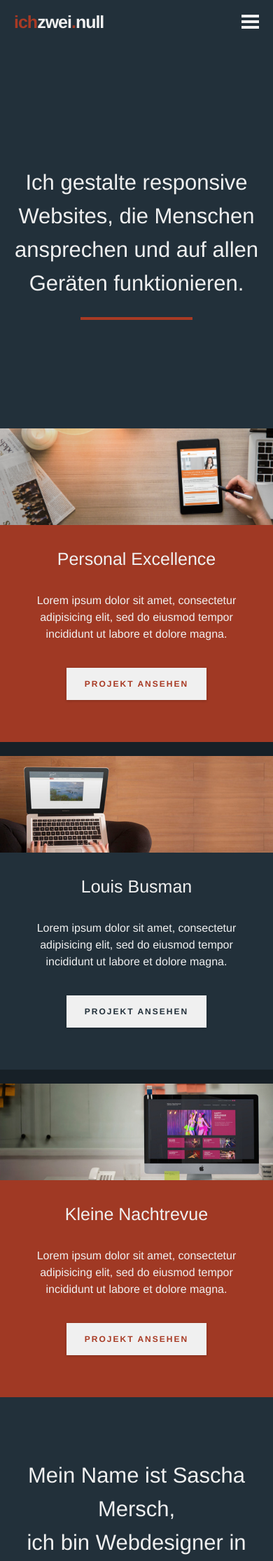
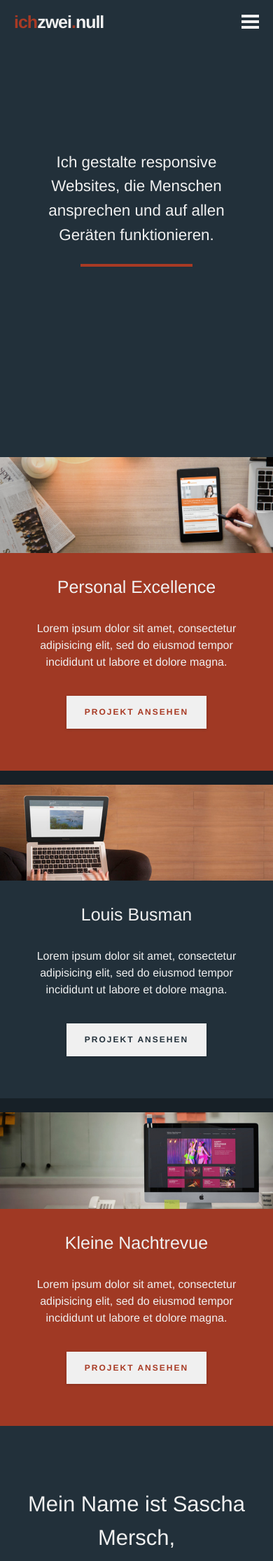
Before and after one commit to rschach/ichzweinull, a Jekyll site: the page built from index.html, in a window 390 px wide. Shown: the top 2230 px of the page at 70% size. Built offline with Jekyll 4.4.1, drawn with Linux system fonts in a browser that asks for light colours; nearby versions of some CDN libraries; some web fonts are replaced.

Commit message:
Home section responsive

```diff
--- a/_sass/1-base/_vars.sass
+++ b/_sass/1-base/_vars.sass
@@ -17,6 +17,7 @@ $base-font-size: 1em
 $base-line-height: 1.5
 
 // Breakpoints
+$xsmall: 360px
 $small: 600px
 $small-med: 700px
 $medium: 800px
@@ -25,7 +26,6 @@ $big: 1200px
 $large: 1400px
 $huge: 1600px
 
-
 // Container
 $container-initial-width: 100%
 $container-medium-width: calc(100% - 40px)
--- a/css/main.css
+++ b/css/main.css
@@ -948,13 +948,7 @@ div.sections {
       max-width: 1460px; } }
 
 section {
-  min-height: 68vh; }
-  @media screen and (min-width: 1000px) {
-    section {
-      min-height: 90vh; } }
-  @media screen and (min-width: 1400px) {
-    section {
-      min-height: 82.5vh; } }
+  min-height: 72.5vh; }
 
 .home {
   background: #22303a;
@@ -963,18 +957,33 @@ section {
   display: -webkit-flex;
   display: -ms-flexbox;
   display: flex;
-  -webkit-flex-direction: column;
-      -ms-flex-direction: column;
-          flex-direction: column;
-  -webkit-align-items: baseline;
-      -ms-flex-align: baseline;
-          align-items: baseline; }
+  min-height: 72.5vh; }
+  @media screen and (min-width: 600px) {
+    .home {
+      min-height: 70vh; } }
+  @media screen and (min-width: 1000px) {
+    .home {
+      min-height: 90vh; } }
+  @media screen and (min-width: 1400px) {
+    .home {
+      min-height: 82.5vh; } }
   .home .container {
-    max-width: 460px;
-    margin: 21vh auto 0; }
+    max-width: 280px;
+    margin: 20vh auto 0; }
+    .home .container h1 {
+      font-size: 1.4em; }
+    @media screen and (min-width: 360px) {
+      .home .container {
+        max-width: 325px; } }
+    @media screen and (min-width: 600px) {
+      .home .container {
+        max-width: 460px;
+        margin: 21vh auto 0; }
+        .home .container h1 {
+          font-size: 1.9375em; } }
     @media screen and (min-width: 1000px) {
       .home .container {
-        margin-top: 28vh; } }
+        margin: 28vh auto 0; } }
     .home .container p {
       text-align: center; }
 
```
Also changed, not shown: _sass/3-layout/_home.sass (+25 -5 lines), _sass/3-layout/_sections.sass (+1 -7 lines).
